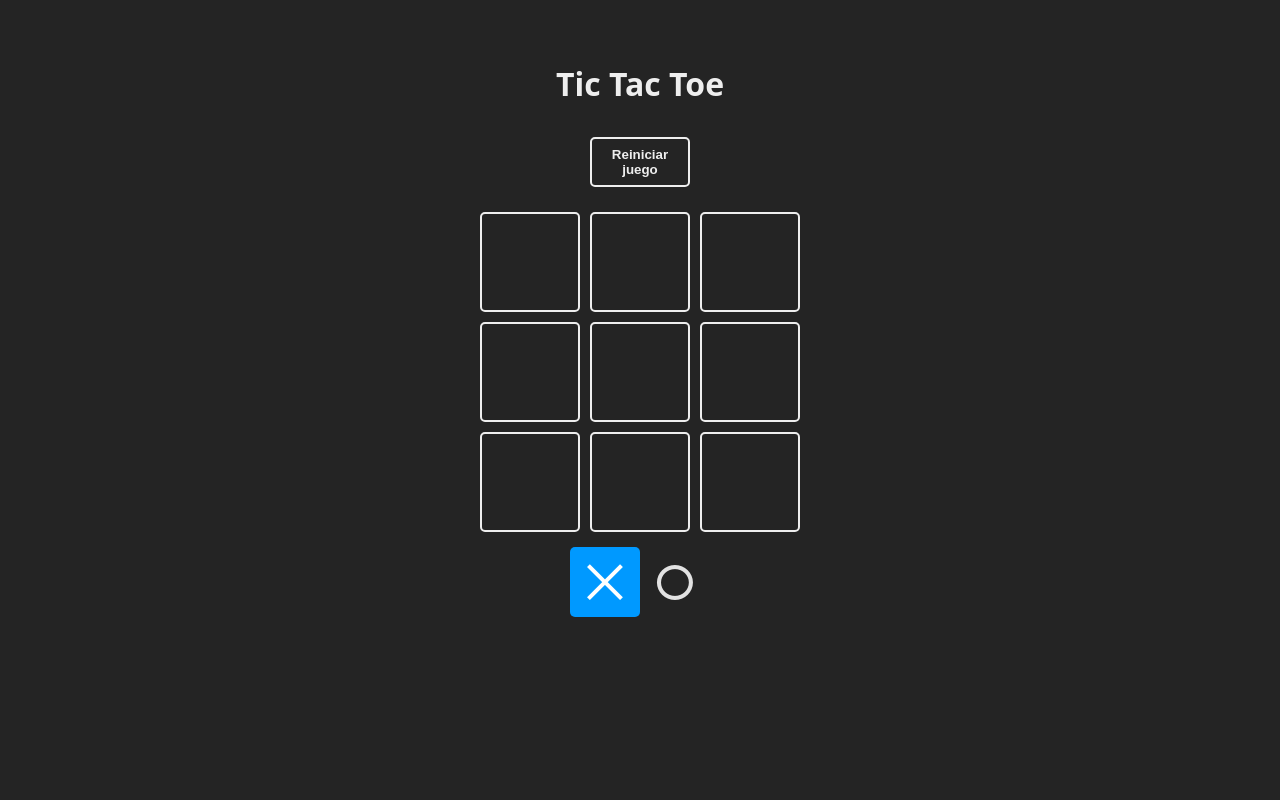
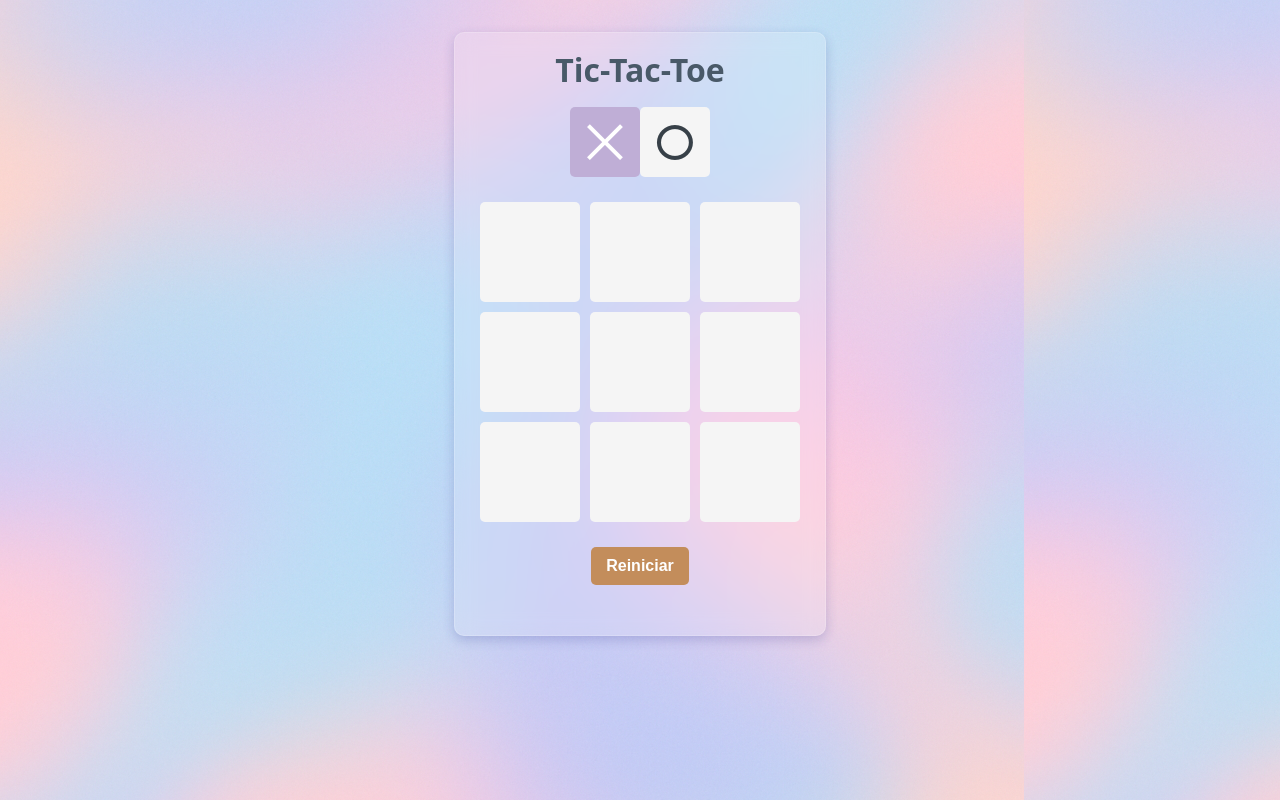
Before and after one commit to erickdc7/tic-tac-toe, a React (Vite) app: page / in a window 1280 px wide. Built offline with nearby package versions, Linux system fonts and the light colour scheme.

Commit message:
fix code

```diff
--- a/index.html
+++ b/index.html
@@ -1,13 +1,16 @@
 <!doctype html>
 <html lang="en">
+
 <head>
   <meta charset="UTF-8" />
-    <link rel="icon" type="image/svg+xml" href="/vite.svg" />
+  <link rel="shortcut icon" href="favicon.png" type="image/x-icon">
   <meta name="viewport" content="width=device-width, initial-scale=1.0" />
-    <title>Tic Tac Toe Gamet</title>
+  <title>Tic-Tac-Toe Game</title>
 </head>
+
 <body>
   <div id="root"></div>
   <script type="module" src="/src/main.jsx"></script>
 </body>
+
 </html>
--- a/src/App.jsx
+++ b/src/App.jsx
@@ -57,9 +57,18 @@ function App() {
   }
 
   return (
+    <>
       <main className="board">
-      <h1>Tic Tac Toe</h1>
-      <button onClick={resetGame}>Reiniciar juego</button>
+        <h1>Tic-Tac-Toe</h1>
+
+        <section className='turn'>
+          <Square isSelected={turn === TURNS.X}>
+            {TURNS.X}
+          </Square>
+          <Square isSelected={turn === TURNS.O}>
+            {TURNS.O}
+          </Square>
+        </section>
 
         <section className='game'>
           {
@@ -77,17 +86,13 @@ function App() {
           }
         </section>
 
-      <section className='turn'>
-        <Square isSelected={turn === TURNS.X}>
-          {TURNS.X}
-        </Square>
-        <Square isSelected={turn === TURNS.O}>
-          {TURNS.O}
-        </Square>
-      </section>
+        <button onClick={resetGame}>Reiniciar</button>
+
+      </main>
 
       <WinnerModal resetGame={resetGame} winner={winner} />
-    </main>
+    </>
+
   )
 }
 
--- a/src/components/Square.jsx
+++ b/src/components/Square.jsx
@@ -2,12 +2,12 @@ export const Square = ({ children, isSelected, updateBoard, index }) => {
     const className = `square ${isSelected ? 'is-selected' : ''}`
 
     const handleClick = () => {
-        updateBoard(index)
+        updateBoard?.(index)
     }
 
     return (
         <div onClick={handleClick} className={className}>
-            {children}
+            {children && <span>{children}</span>}
         </div>
     )
 }
--- a/src/components/WinnerModal.jsx
+++ b/src/components/WinnerModal.jsx
@@ -3,7 +3,7 @@ import { Square } from "./Square"
 export function WinnerModal({ winner, resetGame }) {
     if (winner === null) return null
 
-    const winnerText = winner === false ? "Empate" : `Ganó:`
+    const winnerText = winner === false ? "Empate 🤝" : `Ganó`
 
     return (
         <section className='winner'>
--- a/src/index.css
+++ b/src/index.css
@@ -6,8 +6,8 @@
   font-weight: 400;
 
   color-scheme: light dark;
-  color: rgba(255, 255, 255, 0.87);
-  background-color: #242424;
+  color: #000;
+  background-image: url("./assets/bg-game.png");
 
   font-synthesis: none;
   text-rendering: optimizeLegibility;
@@ -32,31 +32,41 @@ body {
 
 .board {
   width: fit-content;
-  margin: 40px auto;
+  /* margin: 40px auto; */
   text-align: center;
+  border-radius: 10px;
+  padding: 25px;
+
+  background: rgba(255, 255, 255, 0.15); /* fondo semitransparente */
+  box-shadow: 0 4px 12px rgba(31, 38, 135, 0.2); /* sombra más suave */
+  backdrop-filter: blur(10px); /* desenfoque de fondo */
+  -webkit-backdrop-filter: blur(10px); /* soporte en Safari */
+  border: 1px solid rgba(255, 255, 255, 0.18); /* borde sutil */
 }
 
 .board h1 {
-  color: #eee;
-  margin-bottom: 16px;
+  color: #495968;
+  margin-bottom: 24px;
 }
 
+footer button,
 .board button {
-  padding: 8px 12px;
+  padding: 10px 15px;
   margin: 25px;
-  background: transparent;
-  border: 2px solid #eee;
-  color: #eee;
-  width: 100px;
+  background: #c38d5b;
+  color: #fff;
   border-radius: 5px;
+  border-width: 0;
   transition: 0.2s;
   font-weight: bold;
   cursor: pointer;
+  font-size: 16px;
 }
 
+footer button:hover,
 .board button:hover {
-  background: #eee;
-  color: #222;
+  background: #a06f45;
+  color: #fff;
 }
 
 .board .game {
@@ -68,7 +78,7 @@ body {
 .turn {
   display: flex;
   justify-content: center;
-  margin: 15px auto;
+  margin: 25px auto;
   width: fit-content;
   position: relative;
   border-radius: 10px;
@@ -84,7 +94,7 @@ body {
 
 .square.is-selected {
   color: #fff;
-  background: #09f;
+  background: #bfaed6;
 }
 
 .winner {
@@ -99,16 +109,17 @@ body {
 }
 
 .winner .text {
-  background: #111;
+  background: #fff;
   height: 300px;
   width: 320px;
-  border: 2px solid #eee;
+  border: 2px solid transparent;
   border-radius: 10px;
   display: flex;
   flex-direction: column;
   justify-content: center;
   align-items: center;
   gap: 20px;
+  color: #374048;
 }
 
 .winner .win {
@@ -117,15 +128,34 @@ body {
   border-radius: 10px;
   display: flex;
   gap: 15px;
+  color: #374048;
 }
 
 .square {
   width: 100px;
   height: 100px;
-  border: 2px solid #eee;
+  /* border: 2px solid #000; */
   border-radius: 5px;
   display: grid;
   place-items: center;
   cursor: pointer;
   font-size: 48px;
+  background: #f5f5f5;
+  color: #374048;
 }
+
+@keyframes pop {
+  0% {
+    transform: scale(0.3);
+    opacity: 0;
+  }
+  100% {
+    transform: scale(1);
+    opacity: 1;
+  }
+}
+
+.square span {
+  display: inline-block;
+  animation: pop 0.15s ease-out;
+}
```
Also changed, not shown: public/favicon.png (added), src/assets/bg-game.png (added). Lines whose indentation alone changed are shown as unchanged.
